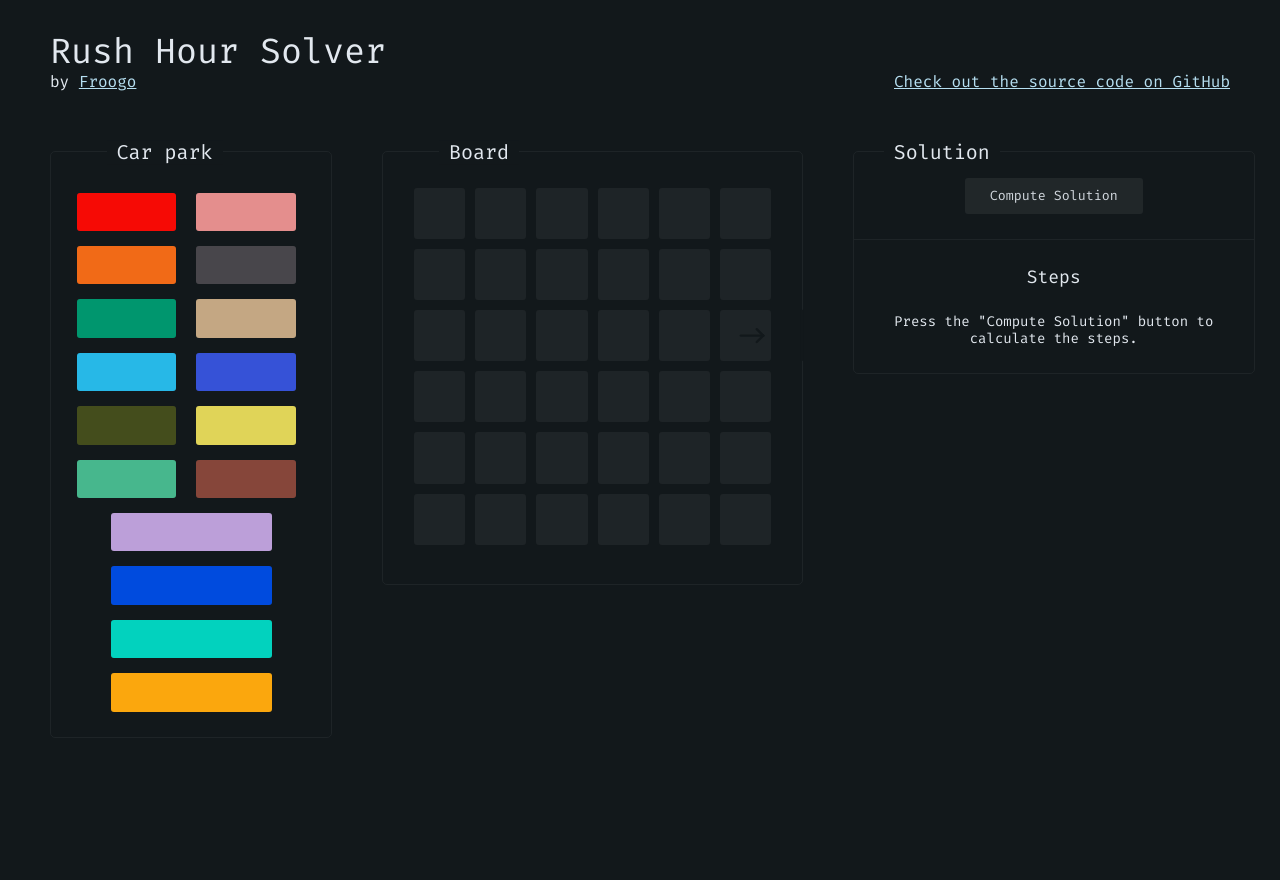
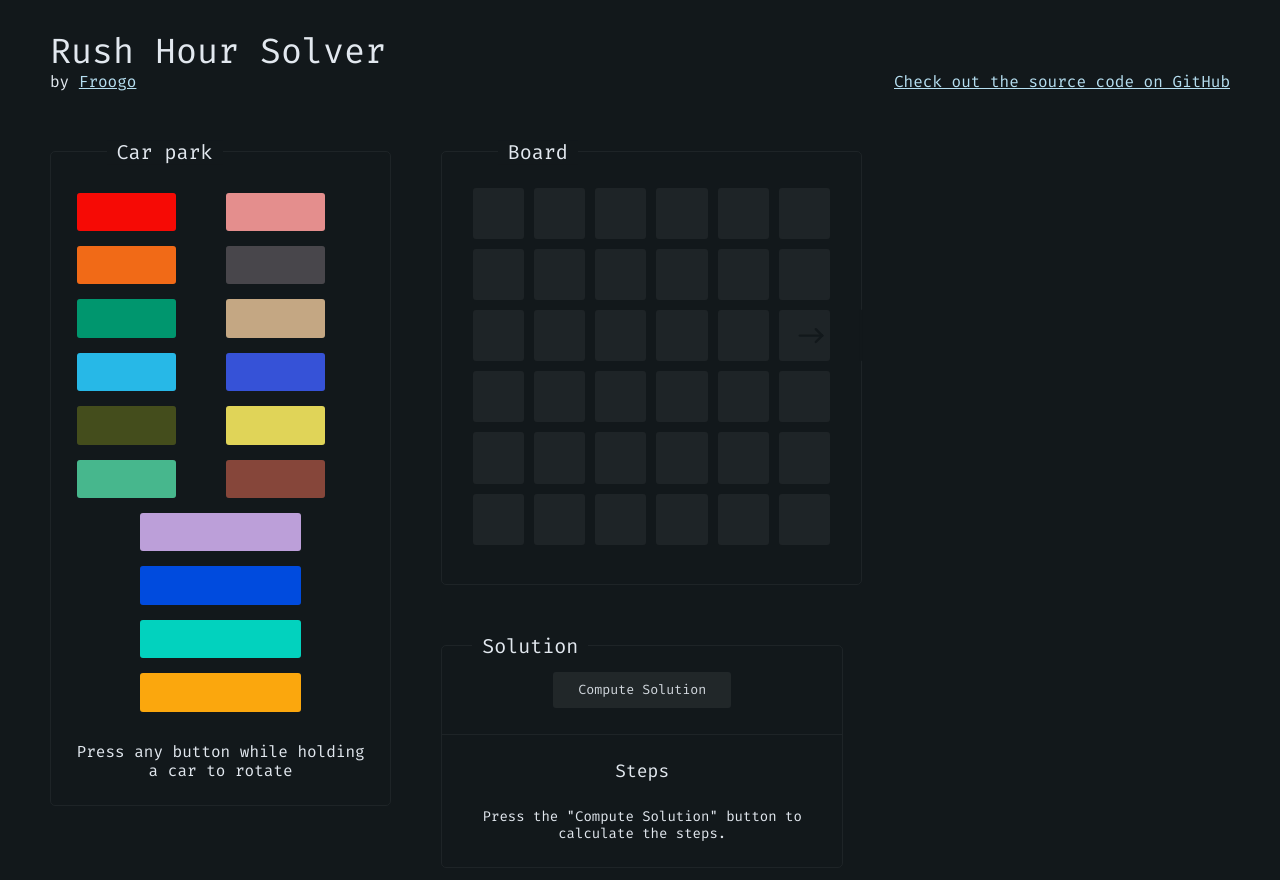
Before and after one commit to VolticFroogo/rush-hour-web, a React (Create React App) app: page / in a window 1280 px wide. Shown: the top 880 px of the page. Before the commit the page ends 800 px from the top, so only its background shows below. Built offline with nearby package versions, Linux system fonts and the light colour scheme.

Commit message:
Fixed not dragging rotate bug, added rotate guide, upgraded deps

```diff
--- a/src/Car/Car.tsx
+++ b/src/Car/Car.tsx
@@ -16,6 +16,7 @@ class Car extends React.Component<CarProps, CarState> {
         x: number,
         y: number,
     };
+    isDragged = false;
 
     static cars: Car[] = [];
 
@@ -77,9 +78,12 @@ class Car extends React.Component<CarProps, CarState> {
 
     onDragStart() {
         Solution.instance.carMoved();
+        this.isDragged = true;
     }
 
     onDragStop(e: DraggableEvent, data: DraggableData) {
+        this.isDragged = false;
+
         if (Board.instance.myRef.current === null)
             return;
 
@@ -112,6 +116,9 @@ class Car extends React.Component<CarProps, CarState> {
     }
 
     onKeyDown(e: React.KeyboardEvent<HTMLDivElement>) {
+        if (!this.isDragged)
+            return;
+
         this.setState({
             position: this.state.position,
             vertical: !this.state.vertical,
--- a/src/Car/CarPool.css
+++ b/src/Car/CarPool.css
@@ -14,3 +14,8 @@
     width: fit-content;
     margin: auto;
 }
+
+.CarPool .Guide {
+    margin: 30px 0 0 0;
+    text-align: center;
+}
--- a/src/Car/CarPool.tsx
+++ b/src/Car/CarPool.tsx
@@ -30,6 +30,11 @@ function CarPool() {
                 <CarSlot colour="#02D2BE" truck={true}/>
                 <CarSlot colour="#FBA70D" truck={true}/>
             </div>
+            <p className="Guide">
+                Press any button while holding
+                <br/>
+                a car to rotate
+            </p>
         </section>
     );
 }
```
Also changed, not shown: package.json (+15 -15 lines), 1 other file (tests, documents, lock files or other folders).
